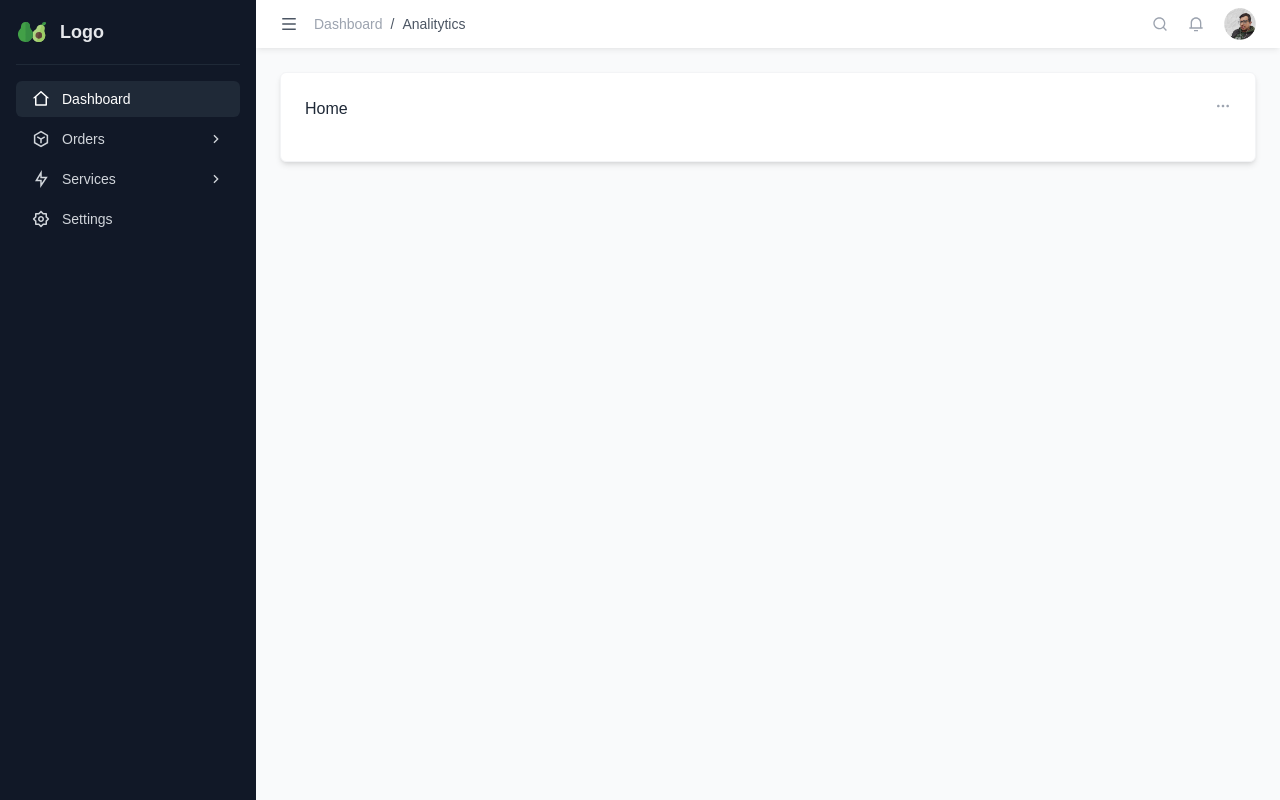
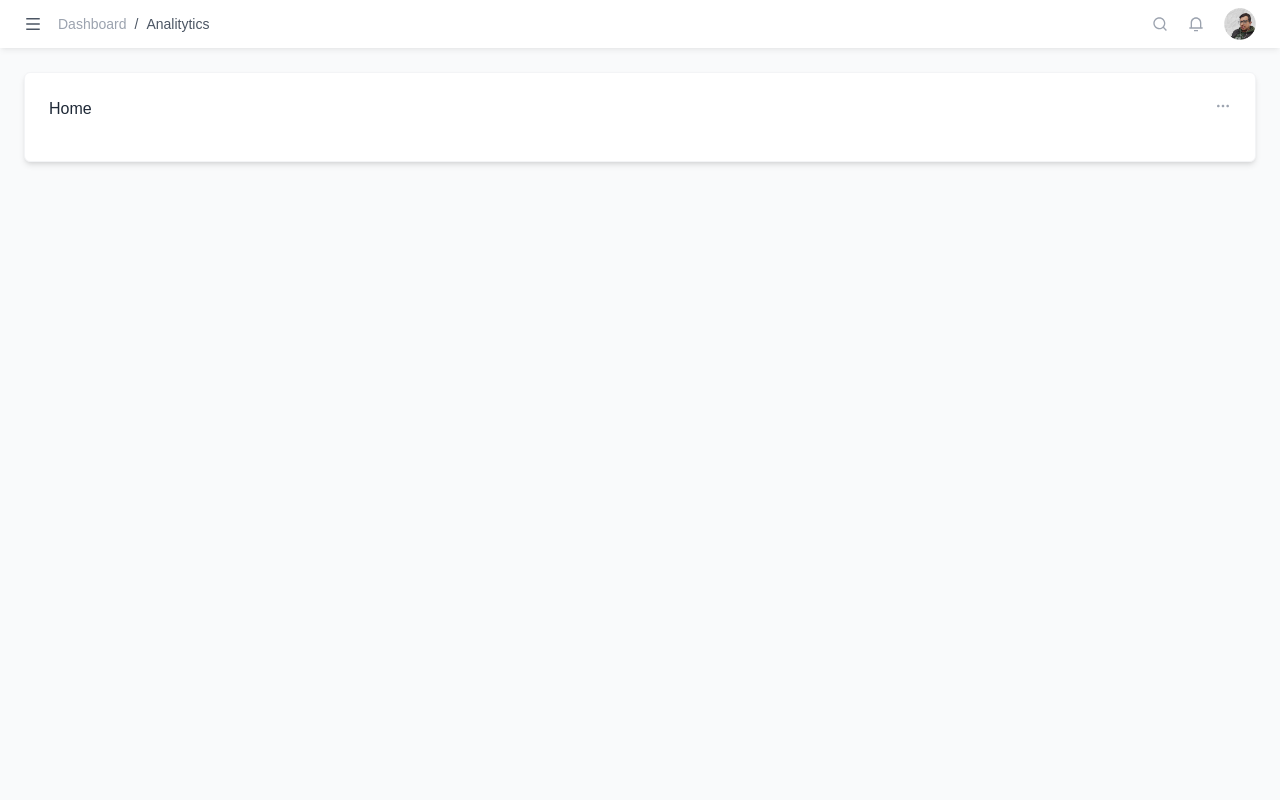
Before and after one commit to dejeloper/dashsoft, a React (Vite) app: page / in a window 1280 px wide. Built offline with nearby package versions, Linux system fonts and the light colour scheme.

Commit message:
Update sidebar transition and overlay visibility

```diff
--- a/src/App.tsx
+++ b/src/App.tsx
@@ -54,7 +54,7 @@ function App() {
   return (
     <>
       <Sidebar />
-      <main className="w-full md:w-[calc(100%-256px)] md:ml-64 bg-gray-50 min-h-screen transition-all main ">
+      <main className="w-full md:w-[calc(100%-256px)] md:ml-64 bg-gray-50 min-h-screen transition-all main active">
         <Header />
         <section className="p-6">
           <div className="grid grid-cols-1 md:grid-cols-2 lg:grid-cols-3 gap-6">
--- a/src/components/Sidebar.tsx
+++ b/src/components/Sidebar.tsx
@@ -12,7 +12,7 @@ export function Sidebar() {
 
   return (
     <>
-      <div className="fixed left-0 top-0 w-64 h-full bg-gray-900 p-4 z-50 sidebar-menu transition-transform">
+      <div className="fixed left-0 top-0 w-64 h-full bg-gray-900 p-4 z-50 sidebar-menu transition-transform -translate-x-full">
         <a
           href="#"
           className="flex items-center pb-4 border-b border-b-gray-800"
@@ -101,7 +101,7 @@ export function Sidebar() {
           </li>
         </ul>
       </div>
-      <div className="fixed top-0 left-0 h-full w-full bg-black/50 z-40 sidebar-overlay md:hidden"></div>
+      <div className="fixed top-0 left-0 h-full w-full bg-black/50 z-40 sidebar-overlay md:hidden hidden"></div>
     </>
   );
 }
```
